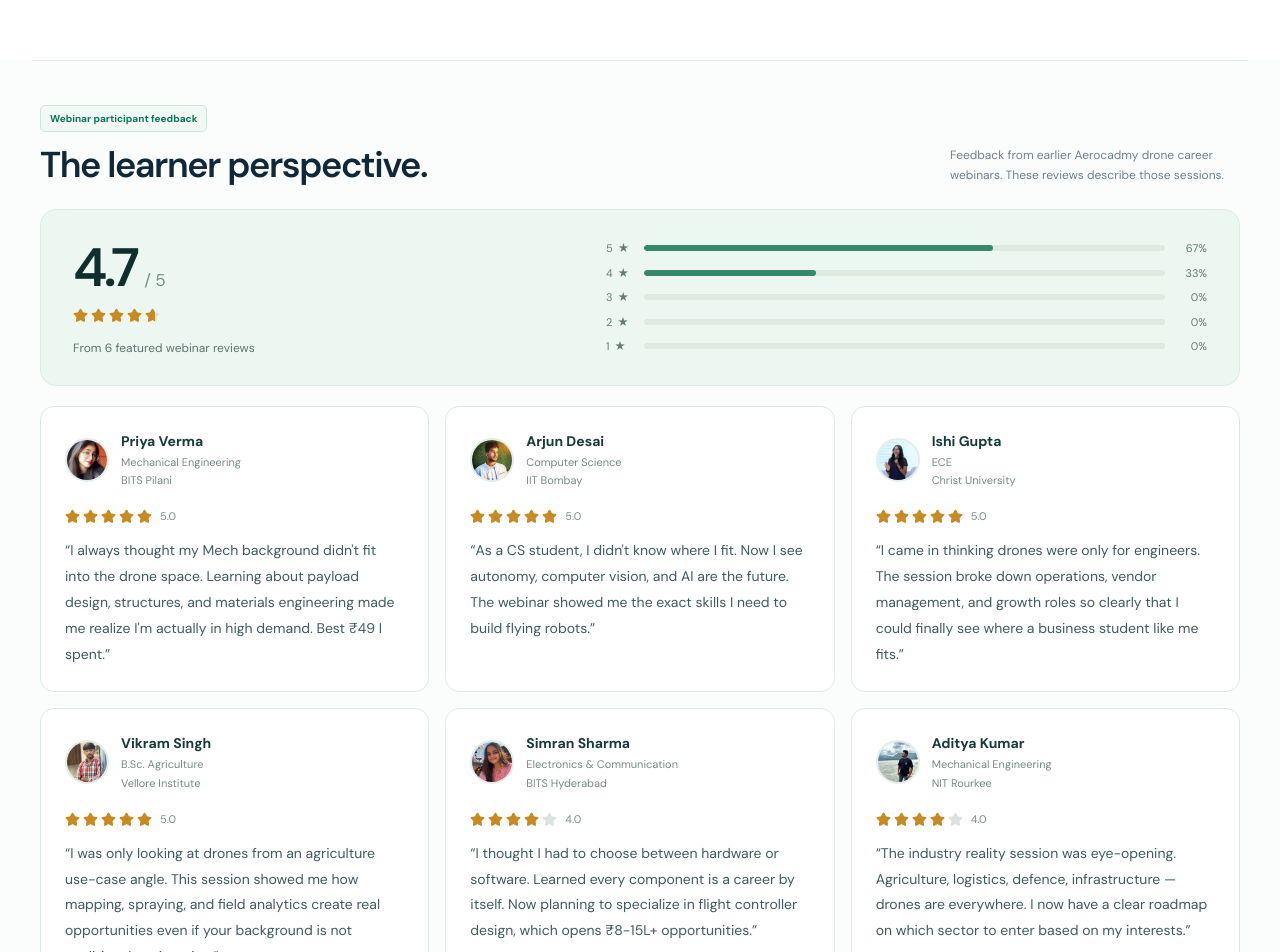
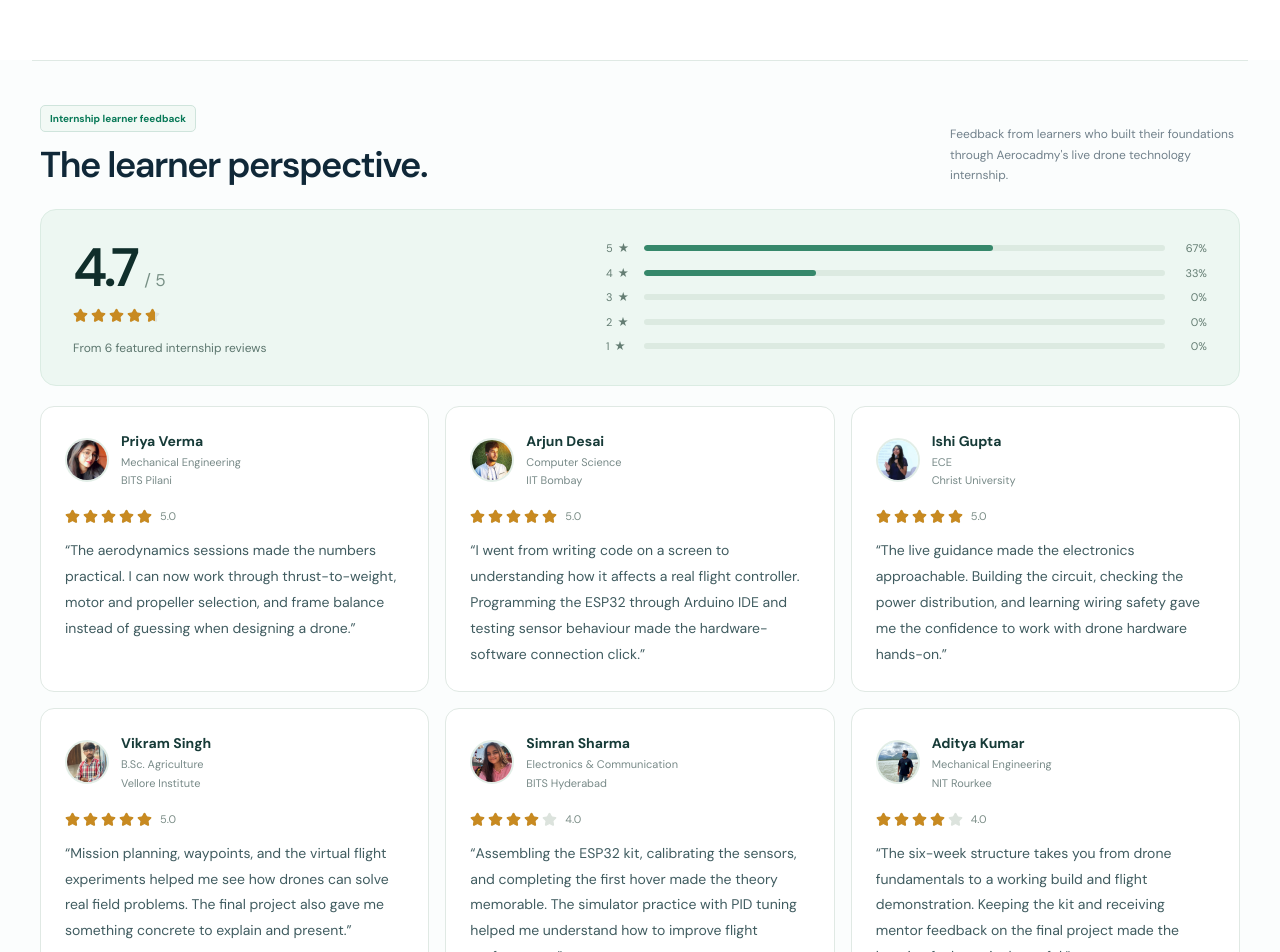
Before and after one commit to Aerocadmy/aerocadmy-website, a Next.js app: page /courses in a window 1280 px wide. Shown: the part 1700-2652 px from the top of the page. Built offline with nearby package versions, Linux system fonts and the light colour scheme.

Commit message:
feat: update contact email addresses across multiple pages and components

```diff
--- a/src/app/aviation-safety/page.tsx
+++ b/src/app/aviation-safety/page.tsx
@@ -14,6 +14,6 @@ export default function AviationSafetyPage() {
     <h2>Responsible learning</h2>
     <p>Aerocadmy learning materials are for education. You are responsible for your equipment, flight decisions, permissions and compliance with the laws that apply where you operate.</p>
     <h2>Questions</h2>
-    <p>For course or workshop safety questions, contact <a href="mailto:supportflight@aerocadmy.com">supportflight@aerocadmy.com</a>.</p>
+    <p>For course or workshop safety questions, contact <a href="mailto:contact@aerocadmy.com">contact@aerocadmy.com</a>.</p>
   </LegalPage>;
 }
--- a/src/app/privacy-policy/page.tsx
+++ b/src/app/privacy-policy/page.tsx
@@ -12,8 +12,8 @@ export default function PrivacyPolicyPage() {
     <h2>Security and sharing</h2>
     <p>We use reasonable technical and organisational safeguards. Information is shared only with service providers needed to operate the service, such as our database and payment providers, or where required by law. We do not provide public access to counselling, waitlist or payment records.</p>
     <h2>Your choices</h2>
-    <p>You may ask us to access, correct or delete your personal information, or opt out of promotional communication. Email <a href="mailto:supportflight@aerocadmy.com">supportflight@aerocadmy.com</a> with your request.</p>
+    <p>You may ask us to access, correct or delete your personal information, or opt out of promotional communication. Email <a href="mailto:contact@aerocadmy.com">contact@aerocadmy.com</a> with your request.</p>
     <h2>Contact</h2>
-    <p>For privacy questions, contact us at <a href="mailto:supportflight@aerocadmy.com">supportflight@aerocadmy.com</a>.</p>
+    <p>For privacy questions, contact us at <a href="mailto:contact@aerocadmy.com">contact@aerocadmy.com</a>.</p>
   </LegalPage>;
 }
--- a/src/app/terms-and-conditions/page.tsx
+++ b/src/app/terms-and-conditions/page.tsx
@@ -14,6 +14,6 @@ export default function TermsAndConditionsPage() {
     <h2>Changes and governing law</h2>
     <p>We may update these terms when our services change. These terms are governed by the laws of India, and disputes are subject to the jurisdiction of the applicable courts in India.</p>
     <h2>Contact</h2>
-    <p>Questions about these terms can be sent to <a href="mailto:supportflight@aerocadmy.com">supportflight@aerocadmy.com</a>.</p>
+    <p>Questions about these terms can be sent to <a href="mailto:contact@aerocadmy.com">contact@aerocadmy.com</a>.</p>
   </LegalPage>;
 }
--- a/src/components/footer/Footer.tsx
+++ b/src/components/footer/Footer.tsx
@@ -64,7 +64,7 @@ export function Footer() {
             <h2>Let’s talk drones.<span>03</span></h2>
             <p>A question, an idea, or a little direction. Start a conversation.</p>
             <a href="tel:+918851478459" className={styles.contactLink}><Phone size={17} aria-hidden="true" /><span>+91 8851478459</span></a>
-            <a href="mailto:supportflight@aerocadmy.com" className={styles.contactLink}><Mail size={17} aria-hidden="true" /><span>supportflight@aerocadmy.com</span></a>
+            <a href="mailto:contact@aerocadmy.com" className={styles.contactLink}><Mail size={17} aria-hidden="true" /><span>contact@aerocadmy.com</span></a>
             <Link href="/#counselling" className={styles.counsellorLink}>Talk to a counsellor<ArrowRight size={16} aria-hidden="true" /></Link>
           </div>
         </div>
--- a/src/components/testimonials/ReviewRating.tsx
+++ b/src/components/testimonials/ReviewRating.tsx
@@ -12,7 +12,7 @@ export function RatingStars({ rating }: { rating: number }) {
 }
 
 export function ReviewRating({ href = "#reviews" }: { href?: string }) {
-  return <a href={href} className={styles.topRating} aria-label={`View ${participantReviews.length} webinar reviews, rated ${reviewAverage.toFixed(1)} out of 5`}>
-    <strong>{reviewAverage.toFixed(1)}</strong><RatingStars rating={reviewAverage} /><span>{participantReviews.length} webinar reviews</span>
+  return <a href={href} className={styles.topRating} aria-label={`View ${participantReviews.length} internship reviews, rated ${reviewAverage.toFixed(1)} out of 5`}>
+    <strong>{reviewAverage.toFixed(1)}</strong><RatingStars rating={reviewAverage} /><span>{participantReviews.length} internship reviews</span>
   </a>;
 }
--- a/src/components/testimonials/StudentShowcase.tsx
+++ b/src/components/testimonials/StudentShowcase.tsx
@@ -7,19 +7,19 @@ export function StudentShowcase() {
   return <section id="reviews" aria-labelledby="reviews-heading" className={styles.section}>
     <div className={styles.container}>
       <header className={styles.heading}>
-        <div><span className={styles.sourceTag}>Webinar participant feedback</span><h2 id="reviews-heading">The learner perspective.</h2></div>
-        <p>Feedback from earlier Aerocadmy drone career webinars. These reviews describe those sessions.</p>
+        <div><span className={styles.sourceTag}>Internship learner feedback</span><h2 id="reviews-heading">The learner perspective.</h2></div>
+        <p>Feedback from learners who built their foundations through Aerocadmy&apos;s live drone technology internship.</p>
       </header>
       <div className={styles.summary}>
         <div className={styles.score}>
           <div><strong>{reviewAverage.toFixed(1)}</strong><span>/ 5</span></div>
-          <RatingStars rating={reviewAverage} /><p>From {participantReviews.length} featured webinar reviews</p>
+          <RatingStars rating={reviewAverage} /><p>From {participantReviews.length} featured internship reviews</p>
         </div>
-        <div className={styles.distribution} aria-label="Featured webinar rating distribution">
+        <div className={styles.distribution} aria-label="Featured internship rating distribution">
           {[5, 4, 3, 2, 1].map(rating => {
             const count = participantReviews.filter(review => review.rating === rating).length;
             const percentage = Math.round(count / participantReviews.length * 100);
-            return <div key={rating} className={styles.barRow} aria-label={`${rating} stars: ${count} webinar reviews`}>
+            return <div key={rating} className={styles.barRow} aria-label={`${rating} stars: ${count} internship reviews`}>
               <span>{rating}<span aria-hidden="true">★</span></span>
               <div className={styles.barTrack} aria-hidden="true"><span style={{ width: `${percentage}%` }} /></div><span>{percentage}%</span>
             </div>;
--- a/src/components/testimonials/participant-reviews.ts
+++ b/src/components/testimonials/participant-reviews.ts
@@ -1,35 +1,33 @@
-// Supplied by the site owner from D:/aerocadmy-website/src/components/Testimonials.tsx.
-// Feedback concerns earlier drone career webinars, not these course offerings.
 export const participantReviews = [
   {
     name: "Priya Verma", role: "Mechanical Engineering", college: "BITS Pilani", rating: 5,
     avatar: "/images/reviews/priya-verma.jpg",
-    quote: "I always thought my Mech background didn't fit into the drone space. Learning about payload design, structures, and materials engineering made me realize I'm actually in high demand. Best ₹49 I spent.",
+    quote: "The aerodynamics sessions made the numbers practical. I can now work through thrust-to-weight, motor and propeller selection, and frame balance instead of guessing when designing a drone.",
   },
   {
     name: "Arjun Desai", role: "Computer Science", college: "IIT Bombay", rating: 5,
     avatar: "/images/reviews/arjun-desai.jpg",
-    quote: "As a CS student, I didn't know where I fit. Now I see autonomy, computer vision, and AI are the future. The webinar showed me the exact skills I need to build flying robots.",
+    quote: "I went from writing code on a screen to understanding how it affects a real flight controller. Programming the ESP32 through Arduino IDE and testing sensor behaviour made the hardware-software connection click.",
   },
   {
     name: "Ishi Gupta", role: "ECE", college: "Christ University", rating: 5,
     avatar: "/images/reviews/ishi-gupta.jpeg",
-    quote: "I came in thinking drones were only for engineers. The session broke down operations, vendor management, and growth roles so clearly that I could finally see where a business student like me fits.",
+    quote: "The live guidance made the electronics approachable. Building the circuit, checking the power distribution, and learning wiring safety gave me the confidence to work with drone hardware hands-on.",
   },
   {
     name: "Vikram Singh", role: "B.Sc. Agriculture", college: "Vellore Institute", rating: 5,
     avatar: "/images/reviews/vikram-singh.jpg",
-    quote: "I was only looking at drones from an agriculture use-case angle. This session showed me how mapping, spraying, and field analytics create real opportunities even if your background is not traditional engineering.",
+    quote: "Mission planning, waypoints, and the virtual flight experiments helped me see how drones can solve real field problems. The final project also gave me something concrete to explain and present.",
   },
   {
     name: "Simran Sharma", role: "Electronics & Communication", college: "BITS Hyderabad", rating: 4,
     avatar: "/images/reviews/simran-sharma.jpeg",
-    quote: "I thought I had to choose between hardware or software. Learned every component is a career by itself. Now planning to specialize in flight controller design, which opens ₹8-15L+ opportunities.",
+    quote: "Assembling the ESP32 kit, calibrating the sensors, and completing the first hover made the theory memorable. The simulator practice with PID tuning helped me understand how to improve flight performance.",
   },
   {
     name: "Aditya Kumar", role: "Mechanical Engineering", college: "NIT Rourkee", rating: 4,
     avatar: "/images/reviews/aditya-kumar.jpg",
-    quote: "The industry reality session was eye-opening. Agriculture, logistics, defence, infrastructure — drones are everywhere. I now have a clear roadmap on which sector to enter based on my interests.",
+    quote: "The six-week structure takes you from drone fundamentals to a working build and flight demonstration. Keeping the kit and receiving mentor feedback on the final project made the learning feel genuinely useful.",
   },
 ];
 
```
